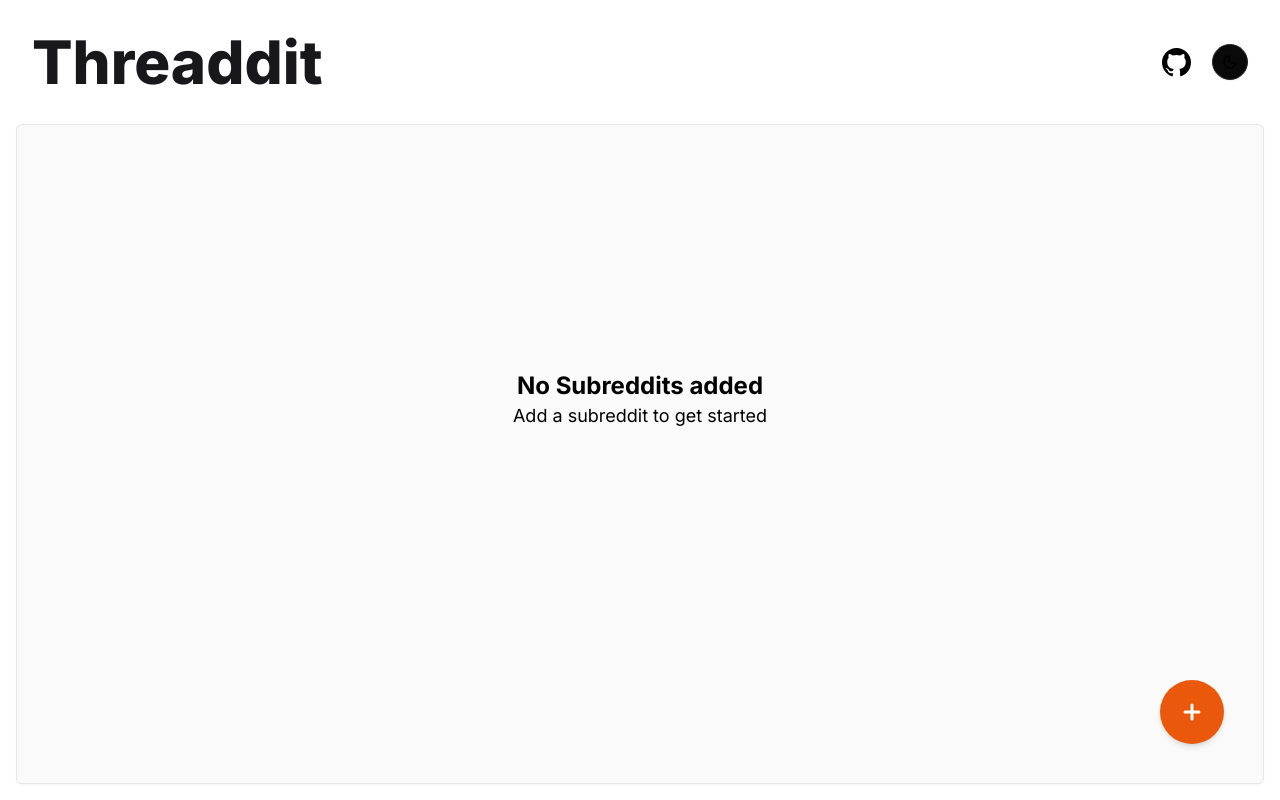
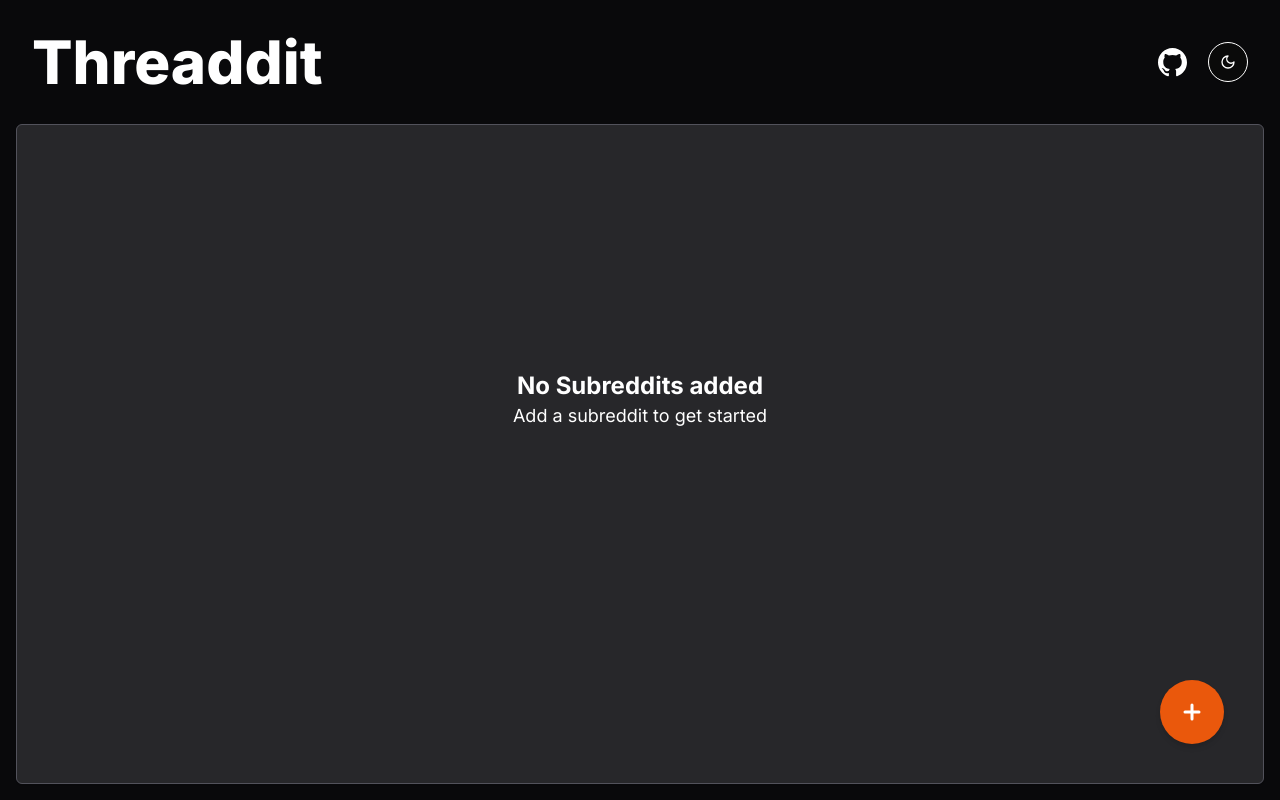
Before and after one commit to utkarsh1311/threaddit, a React (Vite) app: page / in a window 1280 px wide. Built offline with nearby package versions, Linux system fonts and the light colour scheme.

Commit message:
refactor: Add dark mode styles to UI components

```diff
--- a/src/App.tsx
+++ b/src/App.tsx
@@ -18,10 +18,10 @@ const App = () => {
 	}, [subReddits]);
 
 	return (
-		<div className="grid p-4 place-content-center min-h-screen grid-cols-1 grid-rows-1 font-primary">
+		<div className="grid p-4 place-content-center min-h-screen grid-cols-1 grid-rows-1 font-primary dark:bg-zinc-950 dark:text-white">
 			<div className="flex flex-col gap-4 relative">
 				<Header />
-				<div className="flex-grow p-2 bg-card text-card-foreground bg-zinc-50 rounded-md border shadow-sm sm:p-0">
+				<div className="flex-grow p-2 bg-card text-card-foreground bg-zinc-50 rounded-md border shadow-sm sm:p-0 dark:bg-zinc-800 dark:border-zinc-600">
 					<div className="h-[calc(100vh-10rem)] flex overflow-x-auto overflow-y-hidden scrollbar-hide snap-x snap-mandatory  rounded-md sm:h-[calc(100vh-7.6rem)]">
 						{subReddits.length === 0 && (
 							<div className="absolute inset-0 flex flex-col items-center justify-center w-full h-full">
--- a/src/components/Header.tsx
+++ b/src/components/Header.tsx
@@ -4,7 +4,7 @@ import { ModeToggle } from "./ModeToggle";
 const Header = () => {
 	return (
 		<header className="flex justify-between p-4 sm:px-1">
-			<span className="text-6xl font-extrabold text-zinc-900 sm:text-4xl sm:font-bold">
+			<span className="text-6xl font-extrabold text-zinc-900 sm:text-4xl sm:font-bold dark:text-white">
 				Threaddit
 			</span>
 
--- a/src/components/ModeToggle.tsx
+++ b/src/components/ModeToggle.tsx
@@ -15,7 +15,7 @@ export function ModeToggle() {
 	return (
 		<DropdownMenu>
 			<DropdownMenuTrigger asChild>
-				<Button variant="outline" size="icon" className="rounded-full">
+				<Button variant="outline" size="icon" className="rounded-full dark:border-white border-black h-10 w-10">
 					<Sun className="h-[1.2rem] w-[1.2rem] rotate-0 scale-100 transition-all dark:-rotate-90 dark:scale-0" />
 					<Moon className="absolute h-[1.2rem] w-[1.2rem] rotate-90 scale-0 transition-all dark:rotate-0 dark:scale-100" />
 					<span className="sr-only">Toggle theme</span>
--- a/src/components/Post.tsx
+++ b/src/components/Post.tsx
@@ -12,10 +12,10 @@ function Post({ title, author, timestamp, url }: PostProps) {
 		<a
 			href={BASE_URL + url}
 			target="_blank"
-			className="shadow-sm border rounded-md p-4 bg-white hover:shadow-md transition-shadow sm:p-2"
+			className="shadow-sm border rounded-md p-4 bg-white hover:shadow-md transition-shadow sm:p-2 dark:bg-zinc-950 dark:border-zinc-800 "
 		>
-			<h2 className="text-md font-semibold mb-2 text-zinc-800  sm:mb-4 ">{title}</h2>
-			<div className="flex justify-between items-center text-xs text-zinc-500">
+			<h2 className="text-md font-semibold mb-2 text-zinc-800  sm:mb-4 dark:text-zinc-100">{title}</h2>
+			<div className="flex justify-between items-center text-xs text-zinc-500 dark:text-zinc-400">
 				<span className="">{"u/" + author}</span>
 				<span>{new Date(timestamp * 1000).toDateString()}</span>
 			</div>
--- a/src/components/SubReddit.tsx
+++ b/src/components/SubReddit.tsx
@@ -57,10 +57,10 @@ const SubReddit = React.forwardRef<HTMLDivElement, SubRedditViewProps>(
 				className="h-full w-1/4 shrink-0 snap-start p-2 rounded-md lg:w-1/3 md:1/2 sm:w-full transition-transform  duration-200 sm:p-0"
 				ref={ref}
 			>
-				<div className="h-full p-2 rounded-lg border bg-card text-card-foreground shadow-sm bg-white flex flex-col">
+				<div className="h-full p-2 rounded-lg border bg-card text-card-foreground shadow-sm bg-white flex flex-col dark:bg-zinc-950 dark:border-zinc-700">
 					{/* header for the list */}
 					<div className="flex justify-between p-2">
-						<span className="self-center font-bold text-orange-600">
+						<span className="self-center font-bold text-orange-600 ">
 							r/{props.subReddit}
 						</span>
 						<DropdownMenu>
```
